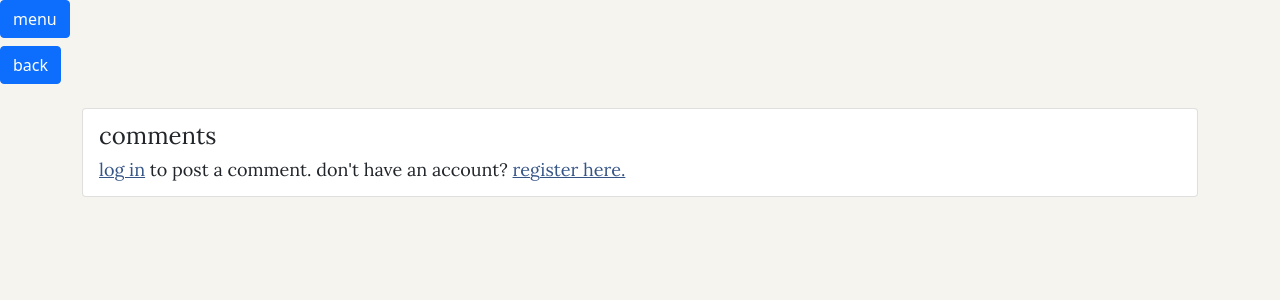
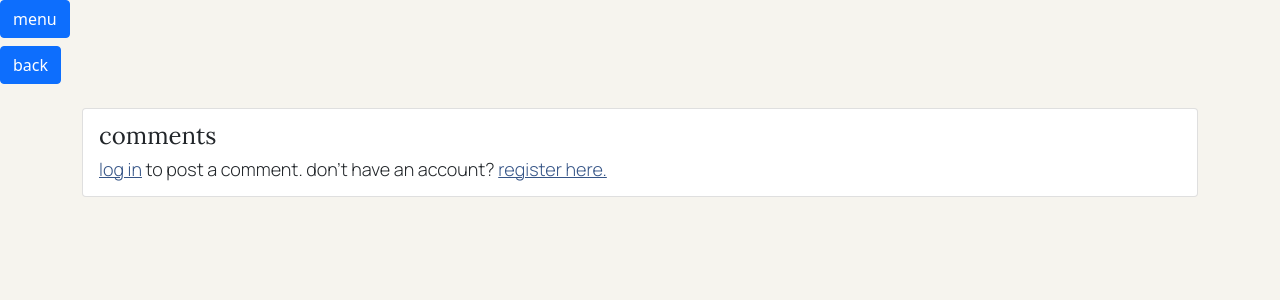
Before and after one commit to olewis8/django-blog, a Django app: page /blog/1/ in a window 1280 px wide. Shown: the top 300 px of the page. Run offline with Django 3.2, Linux system fonts and the light colour scheme; data that the repository does not hold is empty.

Commit message:
style login prompt on comments

```diff
--- a/src/blog/templates/pages/blog_detail.html
+++ b/src/blog/templates/pages/blog_detail.html
@@ -17,7 +17,7 @@
       {% if user.is_authenticated %}
         {% include 'components/comments/create_form.html' %}
       {% else %}
-        <h5 class=card-text><a href='/users/login'>log in</a> to post a comment. don't have an account? <a href='/users/register'>register here.</a></h5>
+        <h5 class=comment-login-prompt><a href='/users/login'>log in</a> to post a comment. don't have an account? <a href='/users/register'>register here.</a></h5>
       {% endif %}
       <div id='comment-section' class='my-2'>
       </div>
--- a/src/comments/static/comments/style.css
+++ b/src/comments/static/comments/style.css
@@ -7,6 +7,10 @@
 
 .comment-section-body h4{
   font-family: lora-regular;
+}
+
+h5.comment-login-prompt{
+  font-family: manrope-light;
 }
 
 .comment-submit-button{
```
